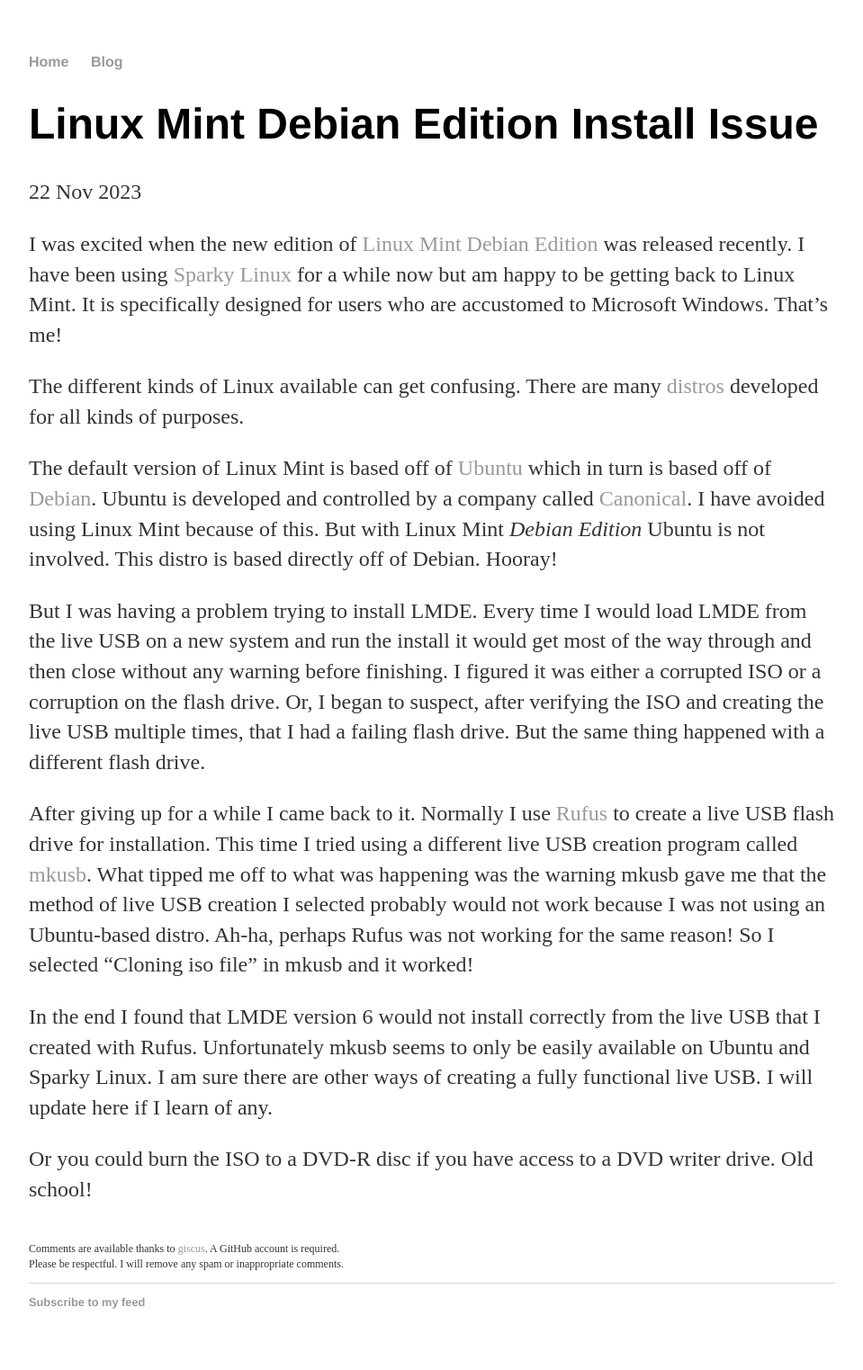
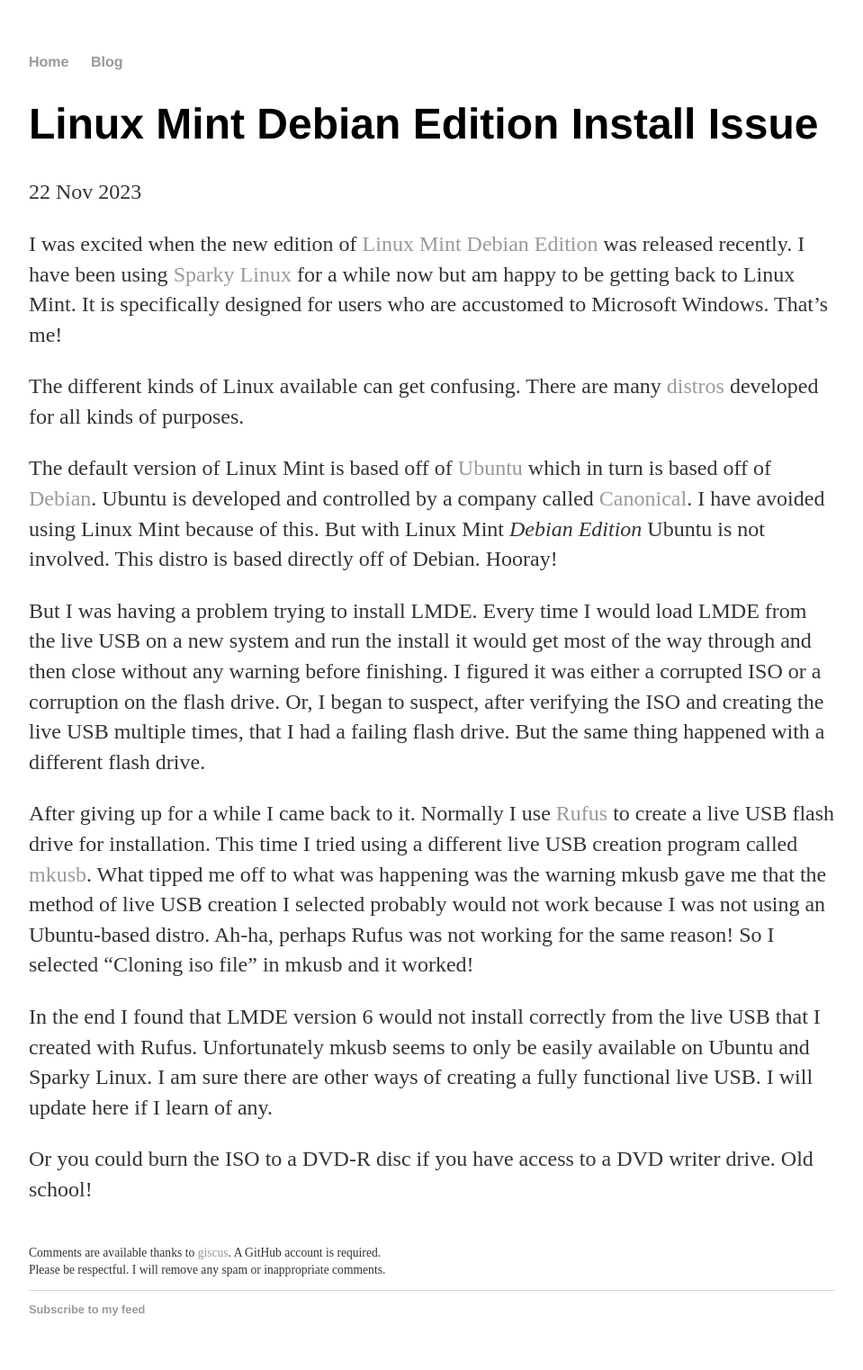
Before and after one commit to martinsblog/martinsblog.github.io, a Jekyll site: the page built from _posts/2023-11-22-lmde-live-USB-creation.md, in a window 1280 px wide. Shown: the whole page at 90% size, without its empty margins (160-1119 px from the left). Built offline with Jekyll 4.4.1, drawn with Linux system fonts in a browser that asks for light colours; comment, search, counter and statistics services are not loaded.

Commit message:
Update post.html

```diff
--- a/_layouts/post.html
+++ b/_layouts/post.html
@@ -8,7 +8,7 @@
     {{ content }}
 </div>
 
-<p style="font-size: 0.75em" style="font-style: bold" style="justify-content: center">
+<p style="font-size:0.85em; font-style:bold; justify-content:center">
     <br />
     Comments are available thanks to <a href="https://github.com/giscus/giscus">giscus</a>. A GitHub account is required.<br />
     Please be respectful. I will remove any spam or inappropriate comments.
```
